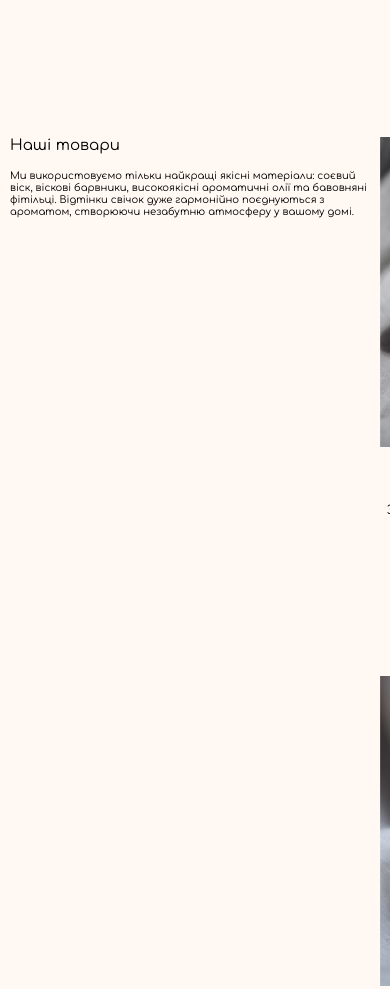
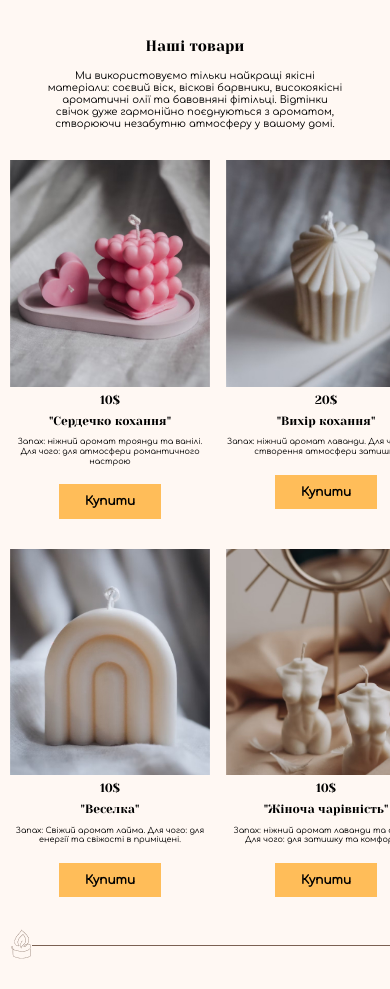
Before and after one commit to tetiana-podleska/candle-site, a website: page app/index.html in a window 390 px wide. Shown: the part 800-1789 px from the top of the page. Drawn offline with Linux system fonts and the light colour scheme.

Commit message:
pictures / problem solved sec products / media finished

```diff
--- a/app/css/reset.css
+++ b/app/css/reset.css
@@ -30,7 +30,7 @@ blockquote,
 dl,
 dd {
   margin: 0;
-  font-size: inherit;
+  /* font-size: inherit; */
 }
 
 ul[class] {
--- a/app/index.html
+++ b/app/index.html
@@ -125,7 +125,7 @@
         <div class="products__content section__content-descr section--decor">
           <div class="products__item">
             <img class="products__item-img" src="img/product-1.jpg" alt="candle">
-            <p class="product__item-price">10$</p>
+            <p class="products__item-price">10$</p>
             <h4 class="products__item-title">
               "Сердечко кохання"
             </h4>
@@ -137,7 +137,7 @@
           </div>
           <div class="products__item">
             <img class="products__item-img" src="img/product-2.jpg" alt="candle">
-            <p class="product__item-price">20$</p>
+            <p class="products__item-price">20$</p>
             <h4 class="products__item-title">
               "Вихір кохання"
             </h4>
@@ -149,7 +149,7 @@
           </div>
           <div class="products__item">
             <img class="products__item-img" src="img/product-3.jpg" alt="candle">
-            <p class="product__item-price">10$</p>
+            <p class="products__item-price">10$</p>
             <h4 class="products__item-title">
               "Веселка"
             </h4>
@@ -161,7 +161,7 @@
           </div>
           <div class="products__item">
             <img class="products__item-img" src="img/product-4.jpg" alt="candle">
-            <p class="product__item-price">10$</p>
+            <p class="products__item-price">10$</p>
             <h4 class="products__item-title">
               "Жіноча чарівність"
             </h4>
--- a/app/scss/style.scss
+++ b/app/scss/style.scss
@@ -69,6 +69,7 @@ button {
 
 .title {
   margin-bottom: 15px;
+  font-family: "Yeseva One", cursive;
   font-size: 40px;
   font-weight: 400;
 }
@@ -296,9 +297,33 @@ button {
       padding-left: 20px;
     }
   }
+  .section {
+    &__inner {
+      grid-template-columns: 290px auto;
+      gap: 0 10px;
+    }
+    &__text {
+      font-size: 10px;
+    }
+  }
+  .products {
+    &__content {
+      gap: 67px;
+    }
+  }
 }
 
 @media (max-width: 900px) {
+  .section {
+    &__inner {
+      grid-template-columns: 200px auto;
+    }
+  }
+  .products {
+    &__content {
+      gap: 30px 16px;
+    }
+  }
   .footer {
     &__inner {
       flex-wrap: wrap;
@@ -373,6 +398,31 @@ button {
   .title {
     font-size: 15px;
   }
+  .products {
+    &__item {
+      width: 200px;
+    }
+    &__item-img {
+      margin-bottom: 6px;
+      width: 200px;
+    }
+    &__item-price {
+      margin-bottom: 7px;
+      font-size: 12px;
+    }
+    &__item-title {
+      margin-bottom: 9px;
+      font-size: 12px;
+    }
+    &__item-text {
+      margin-bottom: 18px;
+      font-size: 8px;
+    }
+  }
+  .button {
+    padding: 10px 26px;
+    font-size: 12px;
+  }
 }
 
 @media (max-width: 640px) {
@@ -408,6 +458,13 @@ button {
       display: flex;
     }
   }
+  .section__inner {
+    display: block;
+  }
+  .section__descr {
+    margin-bottom: 30px;
+    text-align: center;
+  }
 }
 
 @media (max-width: 480px) {
@@ -436,6 +493,7 @@ button {
     }
   }
   .about {
+    margin-bottom: 50px;
     &__inner {
       align-items: flex-end;
     }
@@ -458,6 +516,16 @@ button {
     &__item-text {
       display: none;
     }
+  }
+  .section {
+    padding-bottom: 50px;
+  }
+  .section__content-descr {
+    padding-bottom: 62px;
+  }
+  .section__descr {
+    margin: 0 auto 30px;
+    width: 300px;
   }
   .footer {
     padding: 50px 0;
@@ -517,6 +585,35 @@ button {
   .title {
     margin-bottom: 10px;
   }
+  .section__descr {
+    margin: 0 auto 25px;
+    width: 235px;
+  }
+  .products {
+    &__item {
+      width: 150px;
+    }
+    &__content {
+      gap: 40px 7px;
+    }
+    &__item-img {
+      width: 150px;
+    }
+    &__item-price {
+      margin-bottom: 5px;
+      font-size: 10px;
+    }
+    &__item-title {
+      font-size: 10px;
+    }
+    &__item-text {
+      margin-bottom: 16px;
+    }
+  }
+  .button {
+    padding: 8px 20px;
+    font-size: 8px;
+  }
 }
 
 /** MEDIA ENDS **/
```
Also changed, not shown: app/css/style.min.css.
